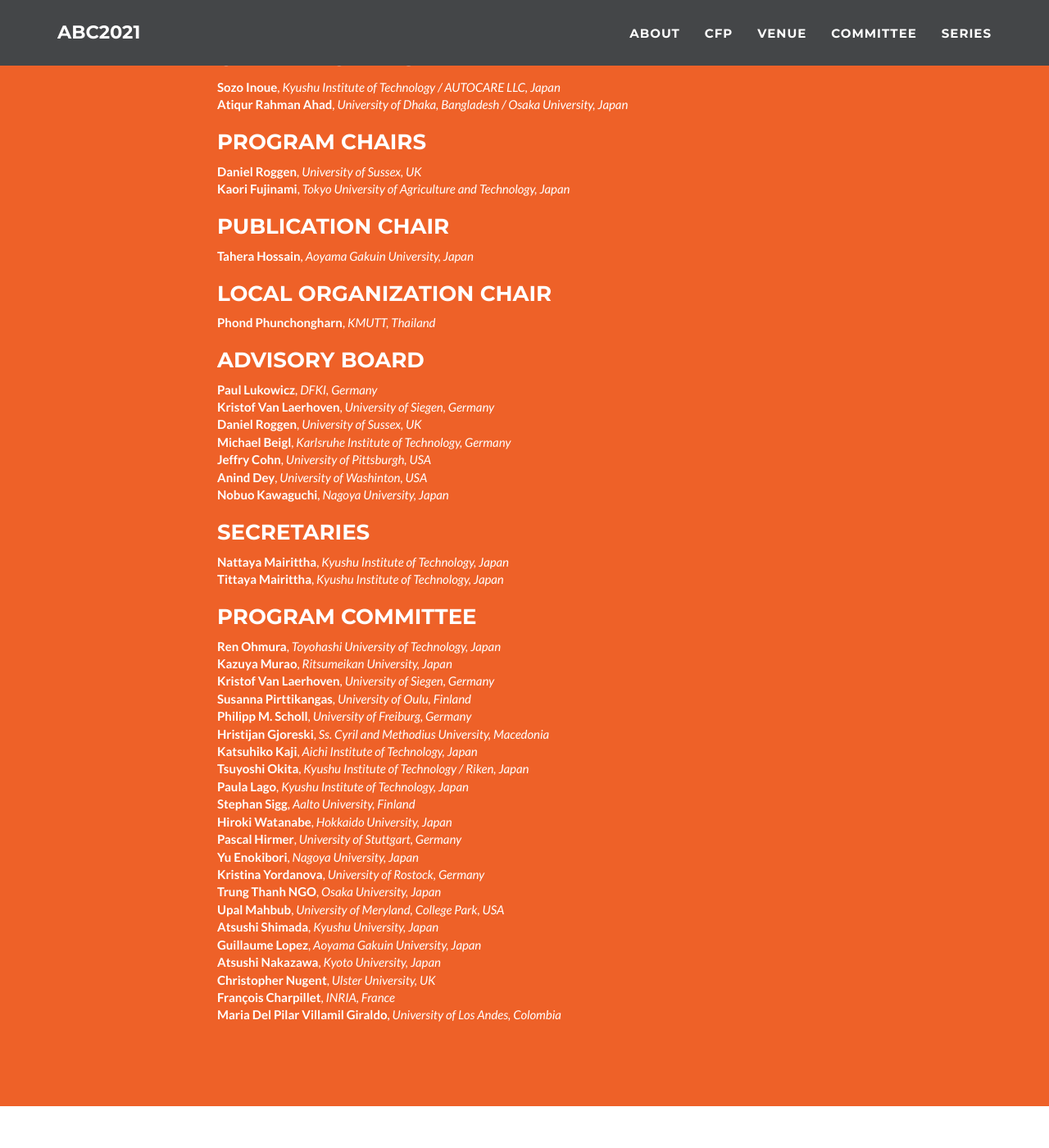
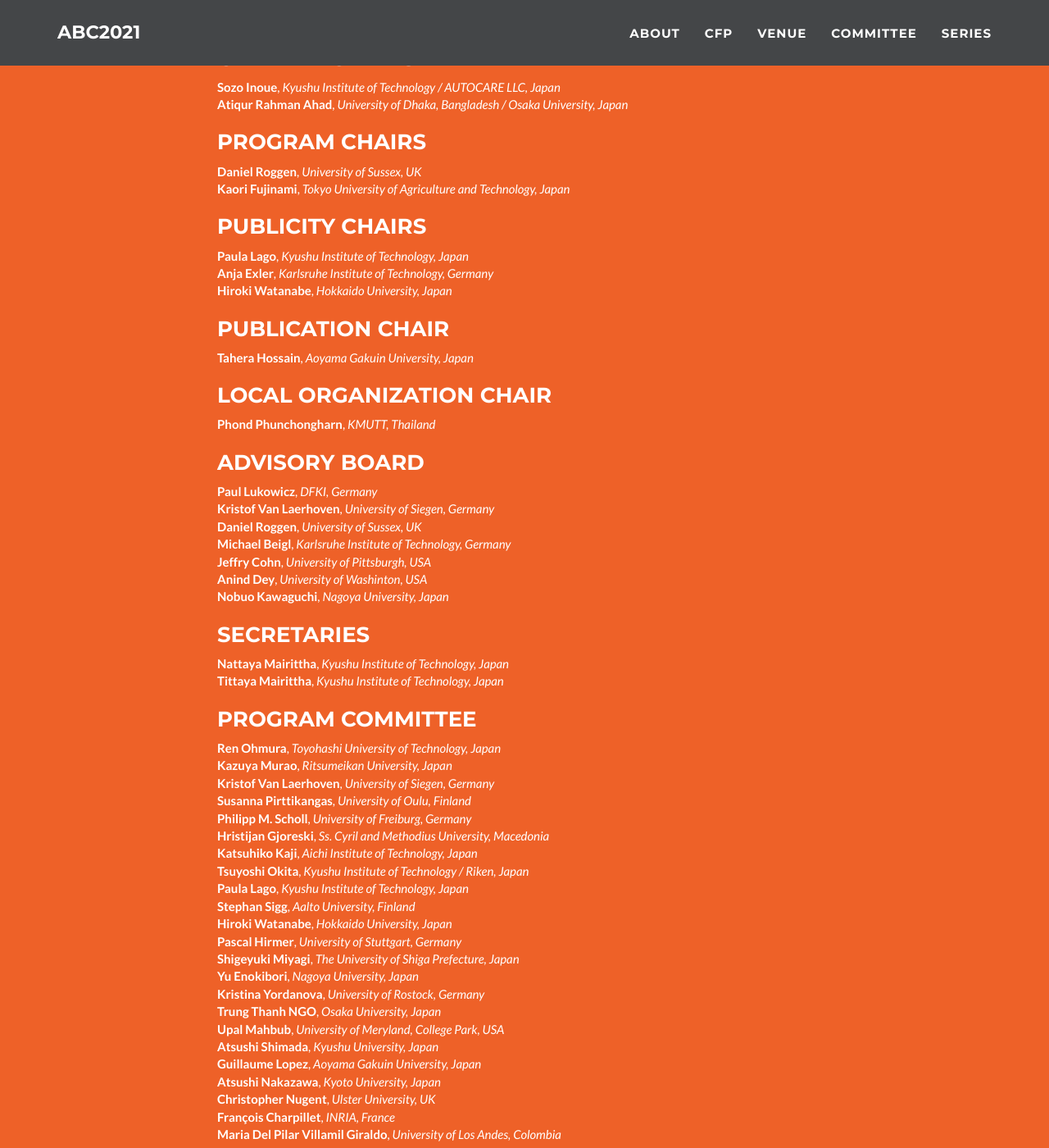
Before and after one commit to abc-research/abc-research.github.io, a Jekyll site: the page built from index.html, in a window 1280 px wide and 1400 px high, scrolled down 3905 px. Shown: the whole window at 82% size. Built offline with Jekyll 4.4.1, drawn with Linux system fonts in a browser that asks for light colours.

Commit message:
Update _config.yml

```diff
--- a/_config.yml
+++ b/_config.yml
@@ -106,10 +106,14 @@ committee:
         affil: University of Sussex, UK
       - name: Kaori Fujinami
         affil: Tokyo University of Agriculture and Technology, Japan
-#  - role: Publicity Chairs
-#    member:
-#      - name: Paula Lago
-#        affil: Kyushu Institute of Technology, Japan
+  - role: Publicity Chairs
+    member:
+      - name: Paula Lago
+        affil: Kyushu Institute of Technology, Japan
+      - name: Anja Exler
+        affil: Karlsruhe Institute of Technology, Germany
+      - name: Hiroki Watanabe
+        affil: Hokkaido University, Japan
   - role: Publication Chair
     member:
       - name: Tahera Hossain
@@ -168,8 +172,8 @@ committee:
         affil: Hokkaido University, Japan
       - name: Pascal Hirmer
         affil: University of Stuttgart, Germany
-#      - name: Shigeyuki Miyagi
-#        affil: The University of Shiga Prefecture, Japan
+      - name: Shigeyuki Miyagi
+        affil: The University of Shiga Prefecture, Japan
       - name: Yu Enokibori
         affil: Nagoya University, Japan
 #      - name: Anja Exler
```
